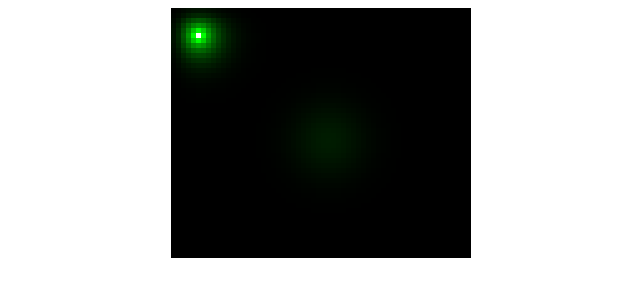
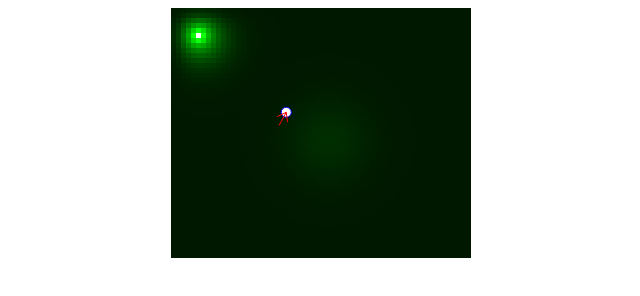
Before and after one commit to igorknop/im-lab, a plain HTML site: page index.html in a window 1280 px wide. Shown: the whole page, without its empty margins (137-777 px from the left). Drawn offline with Linux system fonts and the light colour scheme; animation ran at ten frames a second.

Commit message:
Add an agent

```diff
--- a/Map.js
+++ b/Map.js
@@ -1,12 +1,12 @@
 export default class Map {
-    constructor() {
+    constructor(props) {
         this.SIZE = 5;
         this.LINES = 50;
 
         this.COLUMNS = 60;
-        this.D = 8.5; //Diffusion
+        this.D = 10.5; //Diffusion
         this.F = 0.055; //Feed
-        this.K = 0.0005; //Decay
+        this.K = 0.0000; //Decay
         this.MIN = 0.0;
         this.MAX = 1.0;
         this.drawing = false;
@@ -14,6 +14,8 @@ export default class Map {
         this.to = 0;
         this.t = 0;
         this.plot = 0;
+        Object.assign(this, props);
+
         this.A = [];
         this.B = [];
         for (let l = 0; l < this.LINES; l++) {
@@ -109,5 +111,11 @@ export default class Map {
         this.A[l][c] = 1.0;
     }
 
+    getValueXY(x, y) {
+        const l = Math.floor(y / this.SIZE);
+        const c = Math.floor(x / this.SIZE);
+        if (l < 0 || l >= this.LINES || c < 0 || c >= this.COLUMNS) return 0.0;
+        return this.A[l][c];
+    }
 
 }
--- /dev/null
+++ b/Sprite.js
@@ -0,0 +1,75 @@
+export default class Sprite {
+    constructor(props) {
+        this.x = 0;
+        this.y = 0;
+        this.vx = 0;
+        this.vy = 0;
+        this.a = 0;
+        this.va = 0;
+        this.vm = 0;
+        this.ctx = null;
+        this.canvas = null;
+        this.sensors = {
+            l: {s:10, x: 0, y: 0, a: -0.2 * Math.PI },
+            f: {s:15, x: 0, y: 0, a: 0 },
+            r: {s:10, x: 0, y: 0, a: +0.2 * Math.PI },
+        };
+        Object.assign(this, props);
+    }
+
+    step(dt) {
+        this.a = this.a + this.va * dt;
+
+        this.vx = this.vm * Math.cos(this.a);
+        this.vy = this.vm * Math.sin(this.a);
+
+        this.x = this.x + this.vx * dt;
+        this.y = this.y + this.vy * dt;
+
+        for (let s in this.sensors) {
+            this.sensors[s].lx = this.sensors[s].s * Math.cos(this.a + this.sensors[s].a);
+            this.sensors[s].ly = this.sensors[s].s * Math.sin(this.a + this.sensors[s].a);
+            this.sensors[s].x = this.x + this.sensors[s].s * Math.cos(this.a + this.sensors[s].a);
+            this.sensors[s].y = this.y + this.sensors[s].s * Math.sin(this.a + this.sensors[s].a);
+        }
+
+    }
+
+    draw() {
+
+
+        this.ctx.save();
+        this.ctx.translate(this.x, this.y);
+        this.ctx.rotate(this.a * Math.PI);
+        this.ctx.strokeStyle = "blue";
+        this.ctx.fillStyle = "white";
+        this.ctx.beginPath();
+        this.ctx.arc(0, 0, 5, 0, 2 * Math.PI);
+        this.ctx.fill();
+        this.ctx.stroke();
+
+
+        for (let s in this.sensors) {
+            this.ctx.beginPath();
+            this.ctx.strokeStyle = "red";
+            this.ctx.moveTo(0, 0);
+            this.ctx.lineTo(this.sensors[s].lx, this.sensors[s].ly);
+            this.ctx.stroke();
+        }
+
+        this.ctx.restore();
+    }
+
+    getSensorXY(s) {
+        let pos = { x: this.x, y: this.y };
+        pos.x += 10 * Math.cos(this.sensors[s].a + this.a);
+        pos.y += 10 * Math.sin(this.sensors[s].a + this.a);
+        return pos;
+    }
+
+    behave() {
+
+
+        this.va = 1 - 2 * Math.random();
+    }
+}
--- a/index.html
+++ b/index.html
@@ -10,12 +10,14 @@
 <body>
     <script type="module">
         import Map from "./Map.js";
+        import Sprite from "./Sprite.js";
+        const canvas = document.createElement("canvas");
+        const ctx = canvas.getContext("2d");
         const map = new Map();
 
-        const canvas = document.createElement("canvas");
-        const ctx = canvas.getContext("2d");
         map.canvas = canvas;
         map.ctx = ctx;
+        const spore = new Sprite({ x: 100, y: 100, vm: 0, canvas, ctx, map, behave: behave2 });
         document.body.appendChild(canvas);
         canvas.width = map.COLUMNS * map.SIZE;
         canvas.height = map.LINES * map.SIZE;
@@ -26,8 +28,12 @@
             if (map.plot < 0) {
                 map.diffuse(0.02);
                 map.swap();
+
                 map.A[5][5] = 1.0;
+                spore.behave();
+                spore.step(map.dt);
                 map.draw();
+                spore.draw();
                 map.plot = 0.02;
             }
             map.to = t;
@@ -58,7 +64,35 @@
             }
         });
 
-       requestAnimationFrame(step);
+        function behave2() {
+            let sf = (this.getSensorXY("f"));
+            let sl = (this.getSensorXY("l"));
+            let sr = (this.getSensorXY("r"));
+
+            let vf = this.map.getValueXY(sf.x, sf.y);
+            let vl = this.map.getValueXY(sl.x, sl.y);
+            let vr = this.map.getValueXY(sr.x, sr.y);
+            //console.log(vl, vf, vr);
+            if (vf > vl && vf > vr) {
+                this.va = 0;
+                this.vm = 20;
+            } else if ((vf < vl) && (vf < vr)) {
+                this.va = 1-2*Math.random();
+                this.vm = 20;
+            } else if (vl < vr) {
+                this.va = +1;
+                this.vm = 0;
+            } else if ((vr < vl)) {
+                this.va = -1;
+                this.vm = 0;
+            } else {
+                this.va = 0;
+            }
+
+
+        }
+
+        requestAnimationFrame(step);
 
     </script>
 </body>
```
